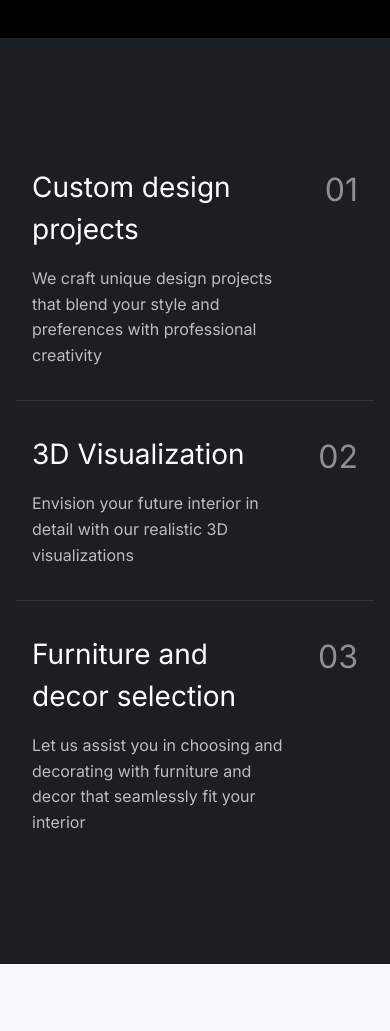
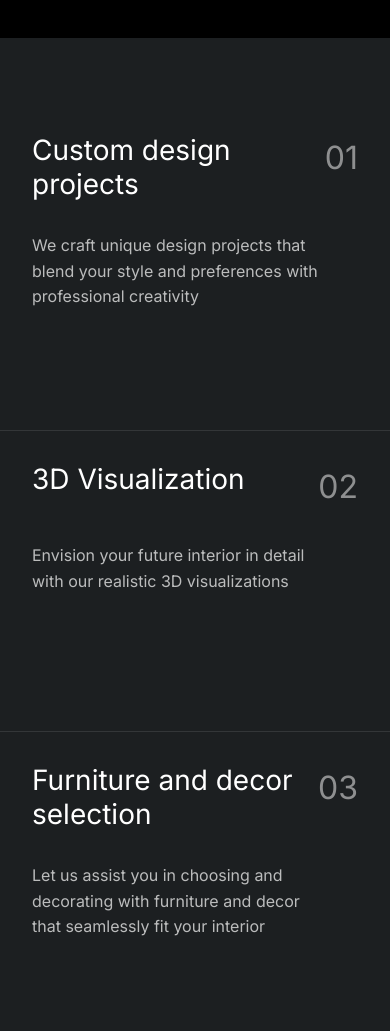
Before and after one commit to AkramF/KILO, a plain HTML site: page index.html in a window 390 px wide. Shown: the part 2340-3371 px from the top of the page. Drawn offline with Linux system fonts and the light colour scheme.

Commit message:
Description de la modification apportée

```diff
--- a/index.html
+++ b/index.html
@@ -809,49 +809,50 @@
 
         .services-grid-section {
           background-color: #1C1F21;
-          padding: 6rem 0;
+          padding: 8rem 0;
         }
 
         .services-grid-container {
           display: grid;
-          grid-template-columns: 1fr;
+          grid-template-columns: repeat(2, 1fr);
           gap: 1px;
           background-color: rgba(255, 255, 255, 0.1);
+          max-width: 1400px;
+          margin: 0 auto;
         }
 
         .services-grid-item {
           position: relative;
-          padding: 4rem 2rem;
+          padding: 4rem;
           text-decoration: none;
           color: white;
           background-color: #1C1F21;
-          display: grid;
-          grid-template-columns: 1fr auto;
-          gap: 2rem;
-          transition: all 0.3s ease;
+          display: flex;
+          flex-direction: column;
+          justify-content: space-between;
+          min-height: 400px;
+          transition: background-color 0.3s ease;
         }
 
         .services-grid-item:hover {
           background-color: #252829;
         }
 
-        .services-grid-content {
-          max-width: 600px;
+        .services-grid-header {
+          display: flex;
+          justify-content: space-between;
+          align-items: flex-start;
+          margin-bottom: 2rem;
         }
 
         .services-grid-title {
           font-family: 'Inter', sans-serif;
           font-size: 2.5rem;
           font-weight: 400;
-          margin-bottom: 1rem;
           color: white;
-        }
-
-        .services-grid-description {
-          font-family: 'Inter', sans-serif;
-          font-size: 1.1rem;
-          color: rgba(255, 255, 255, 0.7);
-          line-height: 1.6;
+          margin: 0;
+          line-height: 1.2;
+          max-width: 80%;
         }
 
         .services-grid-number {
@@ -860,17 +861,26 @@
           font-weight: 400;
           color: white;
           opacity: 0.5;
-          align-self: start;
+        }
+
+        .services-grid-description {
+          font-family: 'Inter', sans-serif;
+          font-size: 1.1rem;
+          color: rgba(255, 255, 255, 0.7);
+          line-height: 1.6;
+          margin-bottom: 4rem;
+          max-width: 90%;
+        }
+
+        .services-grid-footer {
+          display: flex;
+          justify-content: flex-end;
         }
 
         .services-grid-arrow {
-          position: absolute;
-          bottom: 4rem;
-          right: 2rem;
           opacity: 0;
           transform: translateX(-20px);
           transition: all 0.3s ease;
-          color: white;
         }
 
         .services-grid-item:hover .services-grid-arrow {
@@ -878,15 +888,33 @@
           transform: translateX(0);
         }
 
-        @media (min-width: 768px) {
+        @media (max-width: 1024px) {
           .services-grid-container {
-            grid-template-columns: repeat(auto-fit, minmax(350px, 1fr));
+            grid-template-columns: 1fr;
+          }
+
+          .services-grid-item {
+            padding: 3rem;
+            min-height: 350px;
+          }
+
+          .services-grid-title {
+            font-size: 2rem;
+          }
+
+          .services-grid-number {
+            font-size: 2rem;
           }
         }
 
-        @media (max-width: 768px) {
+        @media (max-width: 640px) {
+          .services-grid-section {
+            padding: 4rem 0;
+          }
+
           .services-grid-item {
-            padding: 2rem 1rem;
+            padding: 2rem;
+            min-height: 300px;
           }
 
           .services-grid-title {
@@ -895,15 +923,6 @@
 
           .services-grid-description {
             font-size: 1rem;
-          }
-
-          .services-grid-number {
-            font-size: 2rem;
-          }
-
-          .services-grid-arrow {
-            bottom: 2rem;
-            right: 1rem;
           }
         }
     </style>
@@ -993,45 +1012,77 @@
     </section>
 
     <section class="services-grid-section">
-        <div class="container">
       <div class="services-grid-container">
         <a href="#" class="services-grid-item">
-                    <div class="services-grid-content">
+          <div>
+            <div class="services-grid-header">
               <h2 class="services-grid-title">Custom design projects</h2>
+              <span class="services-grid-number">01</span>
+            </div>
             <p class="services-grid-description">We craft unique design projects that blend your style and preferences with professional creativity</p>
           </div>
-                    <div class="services-grid-number">01</div>
-                    <div class="services-grid-arrow">
-                        <svg width="24" height="24" viewBox="0 0 24 24" fill="none" xmlns="http://www.w3.org/2000/svg">
+          <div class="services-grid-footer">
+            <svg class="services-grid-arrow" width="24" height="24" viewBox="0 0 24 24" fill="none" xmlns="http://www.w3.org/2000/svg">
               <path d="M7 17L17 7M17 7H7M17 7V17" stroke="currentColor" stroke-width="2" stroke-linecap="round" stroke-linejoin="round"/>
             </svg>
           </div>
         </a>
         <a href="#" class="services-grid-item">
-                    <div class="services-grid-content">
+          <div>
+            <div class="services-grid-header">
               <h2 class="services-grid-title">3D Visualization</h2>
+              <span class="services-grid-number">02</span>
+            </div>
             <p class="services-grid-description">Envision your future interior in detail with our realistic 3D visualizations</p>
           </div>
-                    <div class="services-grid-number">02</div>
-                    <div class="services-grid-arrow">
-                        <svg width="24" height="24" viewBox="0 0 24 24" fill="none" xmlns="http://www.w3.org/2000/svg">
+          <div class="services-grid-footer">
+            <svg class="services-grid-arrow" width="24" height="24" viewBox="0 0 24 24" fill="none" xmlns="http://www.w3.org/2000/svg">
               <path d="M7 17L17 7M17 7H7M17 7V17" stroke="currentColor" stroke-width="2" stroke-linecap="round" stroke-linejoin="round"/>
             </svg>
           </div>
         </a>
         <a href="#" class="services-grid-item">
-                    <div class="services-grid-content">
+          <div>
+            <div class="services-grid-header">
               <h2 class="services-grid-title">Furniture and decor selection</h2>
+              <span class="services-grid-number">03</span>
+            </div>
             <p class="services-grid-description">Let us assist you in choosing and decorating with furniture and decor that seamlessly fit your interior</p>
           </div>
-                    <div class="services-grid-number">03</div>
-                    <div class="services-grid-arrow">
-                        <svg width="24" height="24" viewBox="0 0 24 24" fill="none" xmlns="http://www.w3.org/2000/svg">
+          <div class="services-grid-footer">
+            <svg class="services-grid-arrow" width="24" height="24" viewBox="0 0 24 24" fill="none" xmlns="http://www.w3.org/2000/svg">
               <path d="M7 17L17 7M17 7H7M17 7V17" stroke="currentColor" stroke-width="2" stroke-linecap="round" stroke-linejoin="round"/>
             </svg>
           </div>
         </a>
+        <a href="#" class="services-grid-item">
+          <div>
+            <div class="services-grid-header">
+              <h2 class="services-grid-title">Expert renovation guidance</h2>
+              <span class="services-grid-number">04</span>
             </div>
+            <p class="services-grid-description">Our experts provide guidance and recommendations at every stage of renovation to ensure a successful project completion</p>
+          </div>
+          <div class="services-grid-footer">
+            <svg class="services-grid-arrow" width="24" height="24" viewBox="0 0 24 24" fill="none" xmlns="http://www.w3.org/2000/svg">
+              <path d="M7 17L17 7M17 7H7M17 7V17" stroke="currentColor" stroke-width="2" stroke-linecap="round" stroke-linejoin="round"/>
+            </svg>
+          </div>
+        </a>
+        <a href="#" class="services-grid-item">
+          <div>
+            <div class="services-grid-header">
+              <h2 class="services-grid-title">Livable spaces</h2>
+              <span class="services-grid-number">05</span>
+            </div>
+            <p class="services-grid-description">We create interiors that reflect your lifestyle, making your home a place where you feel comfortable and inspired</p>
+          </div>
+          <div class="services-grid-footer">
+            <svg class="services-grid-arrow" width="24" height="24" viewBox="0 0 24 24" fill="none" xmlns="http://www.w3.org/2000/svg">
+              <path d="M7 17L17 7M17 7H7M17 7V17" stroke="currentColor" stroke-width="2" stroke-linecap="round" stroke-linejoin="round"/>
+            </svg>
+          </div>
+        </a>
       </div>
     </section>    <section class="features">
         <div class="features-grid">
```
Lines whose indentation alone changed are shown as unchanged.
